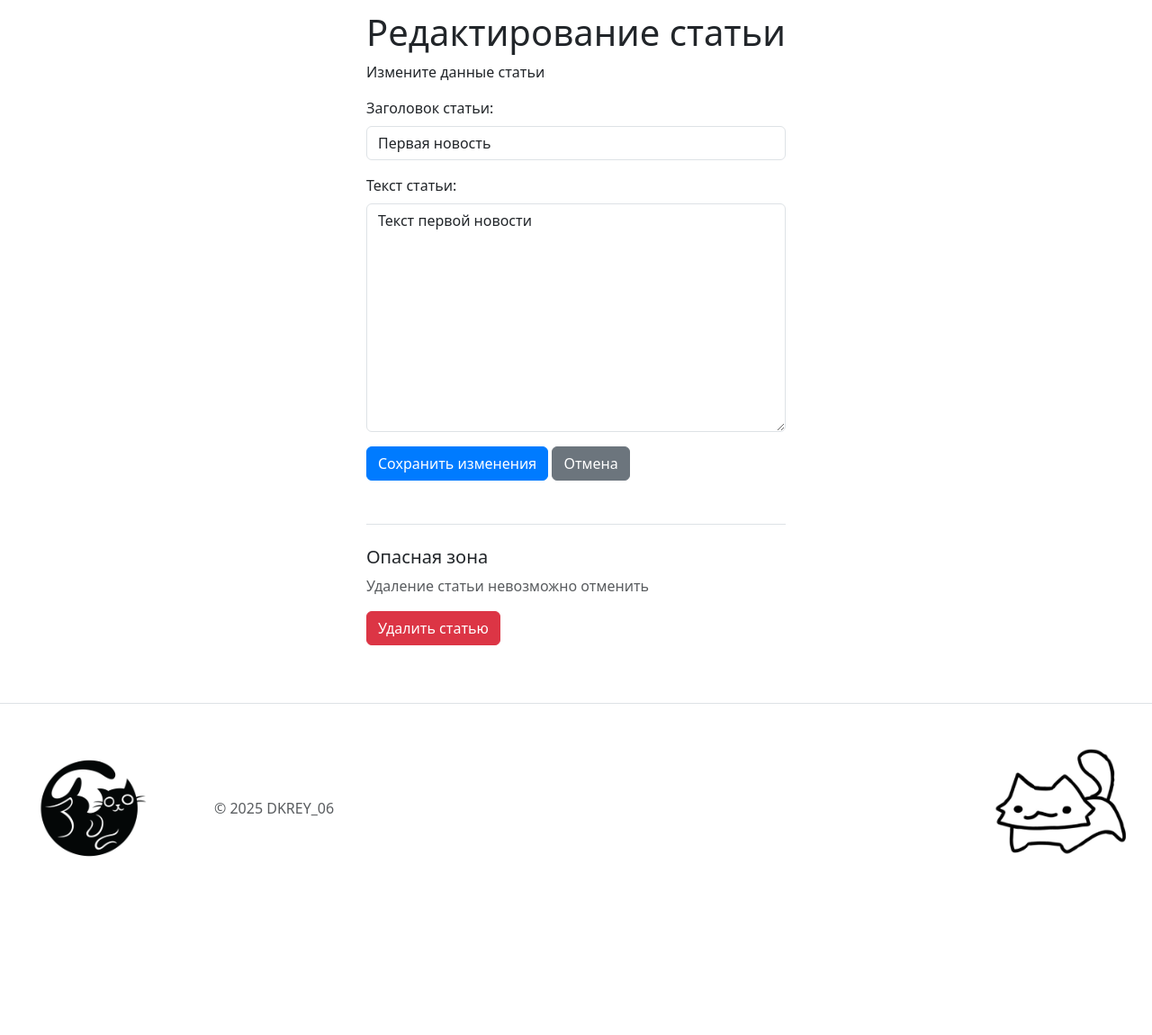
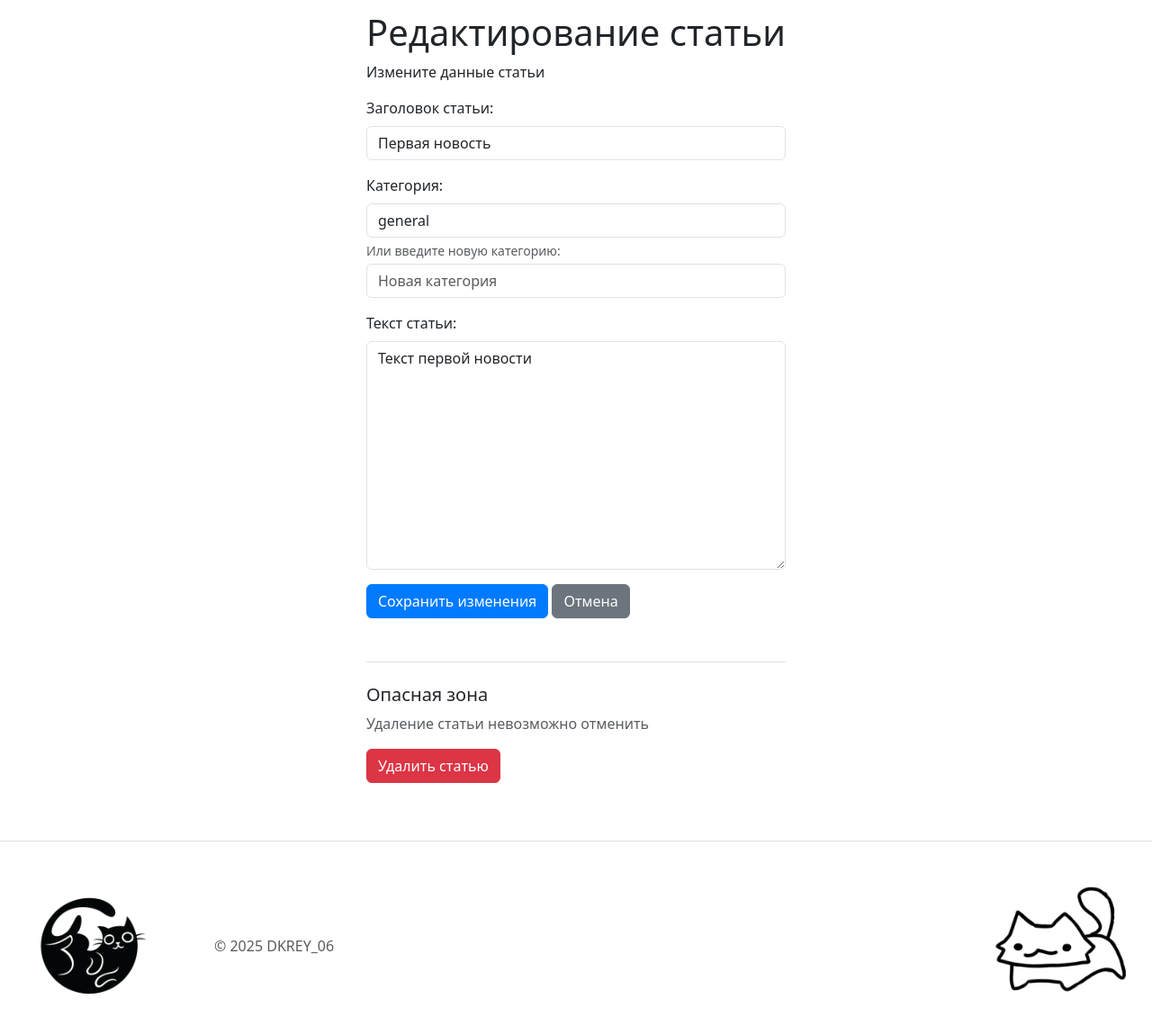
Before and after one commit to DKrey06/WEB_ProjectsDK, a Flask app: page /edit-article/1 in a window 1280 px wide. Shown: the part 191-1341 px from the top of the page at 90% size. Before the commit the page ends 1143 px from the top, so only its background shows below. Run offline with Flask 3, Linux system fonts and the light colour scheme; data comes from the database, SQL or seed files in the repository; parts of the project's set-up code (start-up, migrations or seed data) failed here and were passed over.

Commit message:
Adding category selection when editing an article

```diff
--- a/3.UPG_News_Blog_DK/templates/edit_article.html
+++ b/3.UPG_News_Blog_DK/templates/edit_article.html
@@ -31,6 +31,27 @@
 				<div class="invalid-feedback d-block">{{ errors.title }}</div>
 				{% endif %}
 			</div>
+
+			<div class="mb-3">
+				<label class="form-label">Категория:</label>
+				<select class="form-control {% if errors and errors.category %}is-invalid{% endif %}" name="category">
+					<option value="">Выберите категорию</option>
+					{% for cat in categories %}
+					<option value="{{ cat }}" {% if (article.category if article else category)==cat %}selected{% endif
+						%}>
+						{{ cat }}
+					</option>
+					{% endfor %}
+				</select>
+				{% if errors and errors.category %}
+				<div class="invalid-feedback d-block">{{ errors.category }}</div>
+				{% endif %}
+				<div class="form-text">
+					Или введите новую категорию:
+					<input type="text" class="form-control mt-1" name="new_category" placeholder="Новая категория">
+				</div>
+			</div>
+
 			<div class="mb-3">
 				<label class="form-label">Текст статьи:</label>
 				<textarea class="form-control {% if errors and errors.text %}is-invalid{% endif %}" name="text"
```
